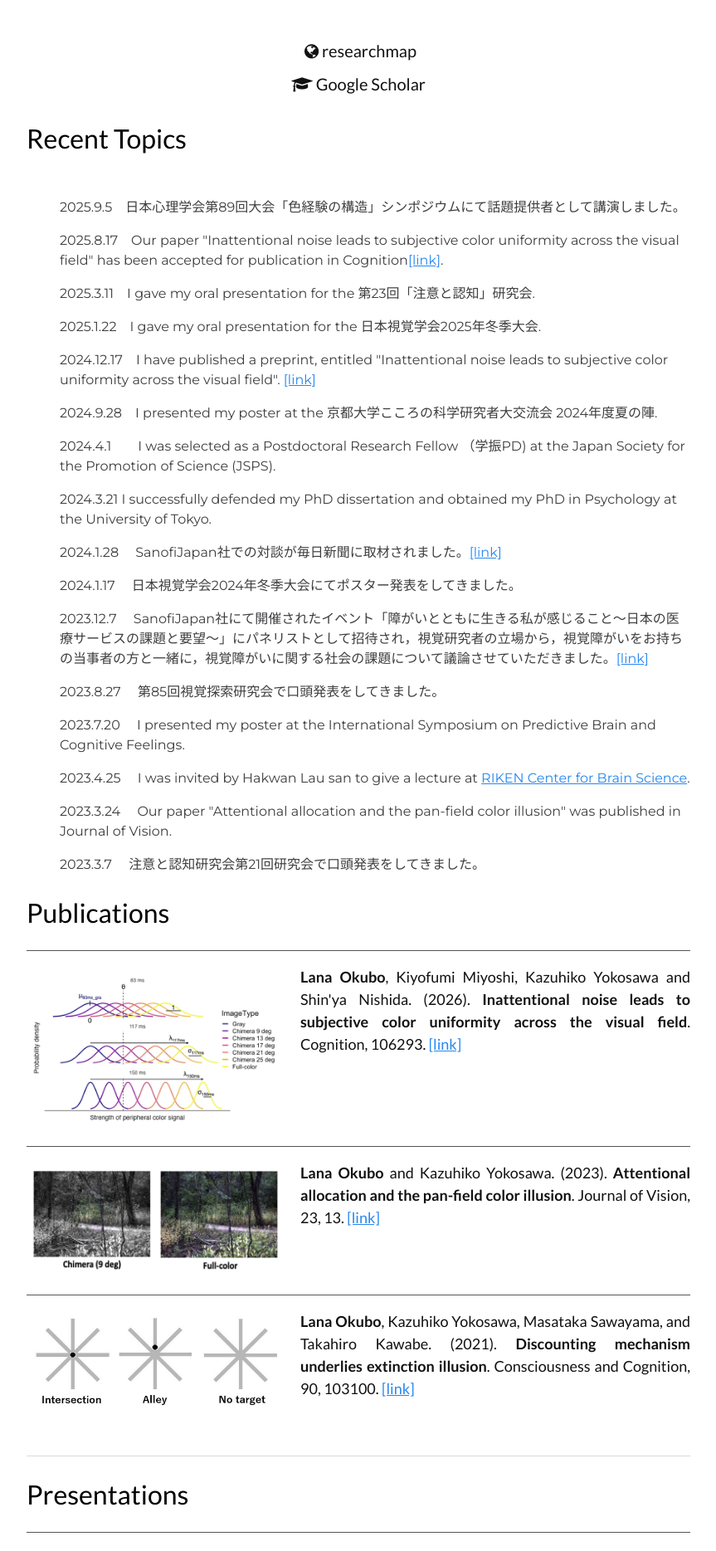
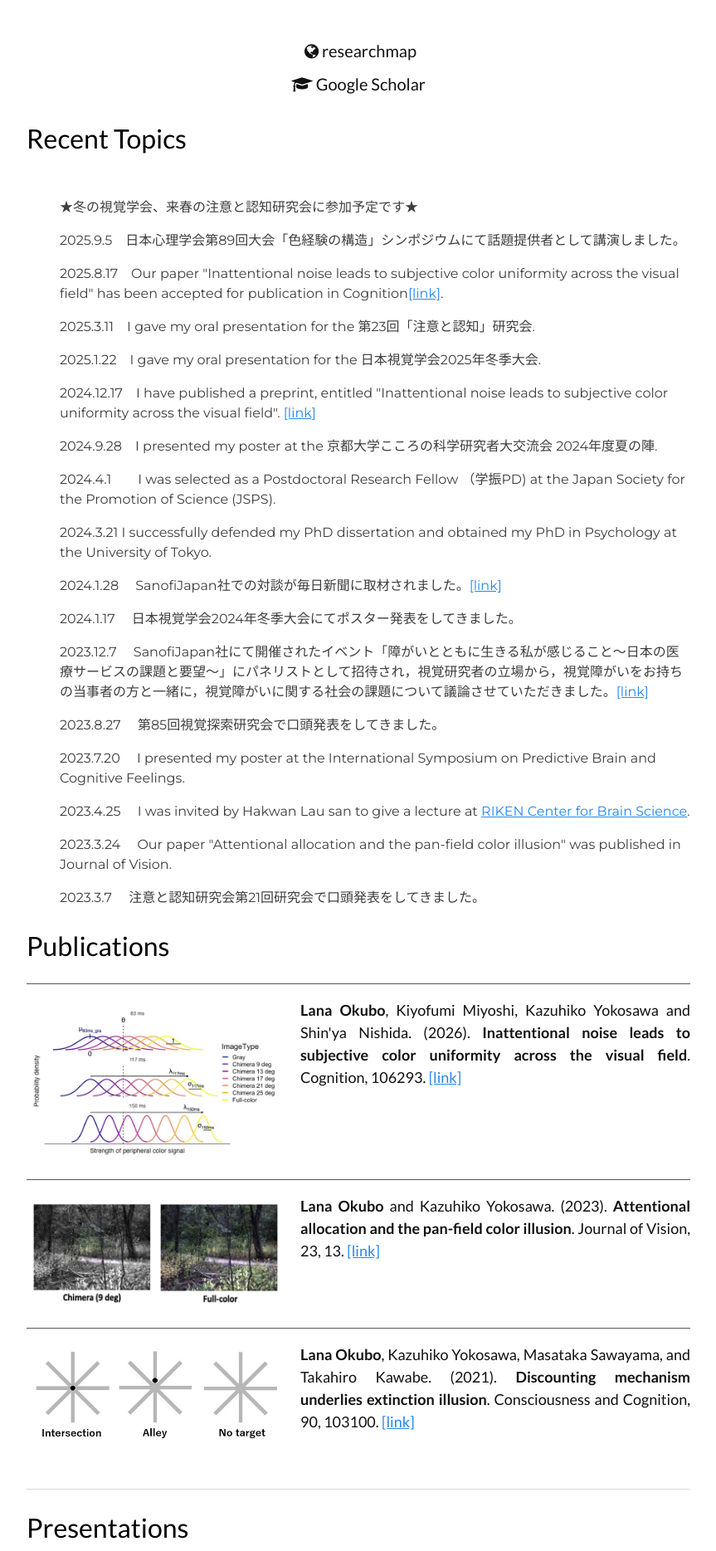
Before and after one commit to LNOKB/lnokb.github.io, a Jekyll site: the page built from index.html, in a window 1280 px wide. Shown: the part 788-2657 px from the top of the page at 83% size, without its empty margins (208-1071 px from the left). Built offline with Jekyll 4.4.1, drawn with Linux system fonts in a browser that asks for light colours.

Commit message:
Update index.html

```diff
--- a/index.html
+++ b/index.html
@@ -45,7 +45,9 @@ layout: home-page
     <ul>
 
 
-
+      <p class="subtitle">
+        ★冬の視覚学会、来春の注意と認知研究会に参加予定です★
+      </p>
 
       <p class="subtitle">
         2025.9.5　日本心理学会第89回大会「色経験の構造」シンポジウムにて話題提供者として講演しました。
```
